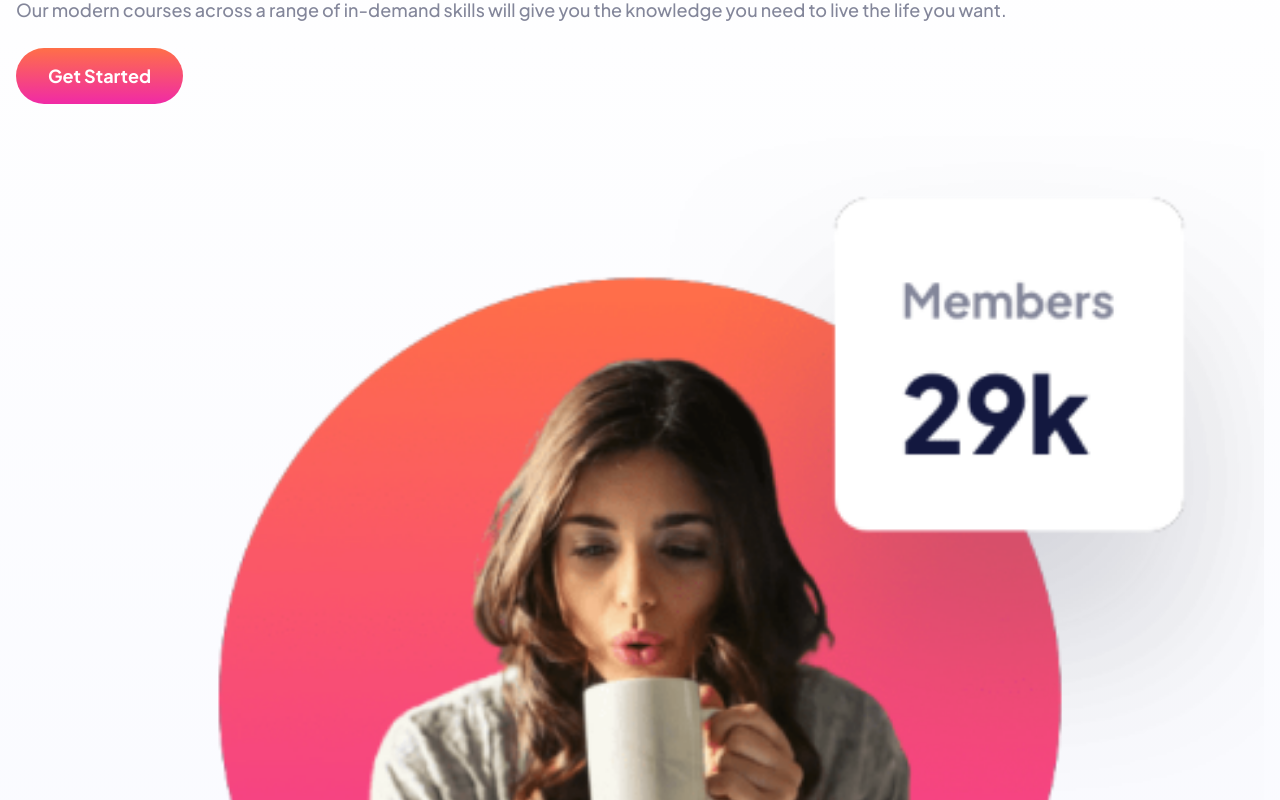
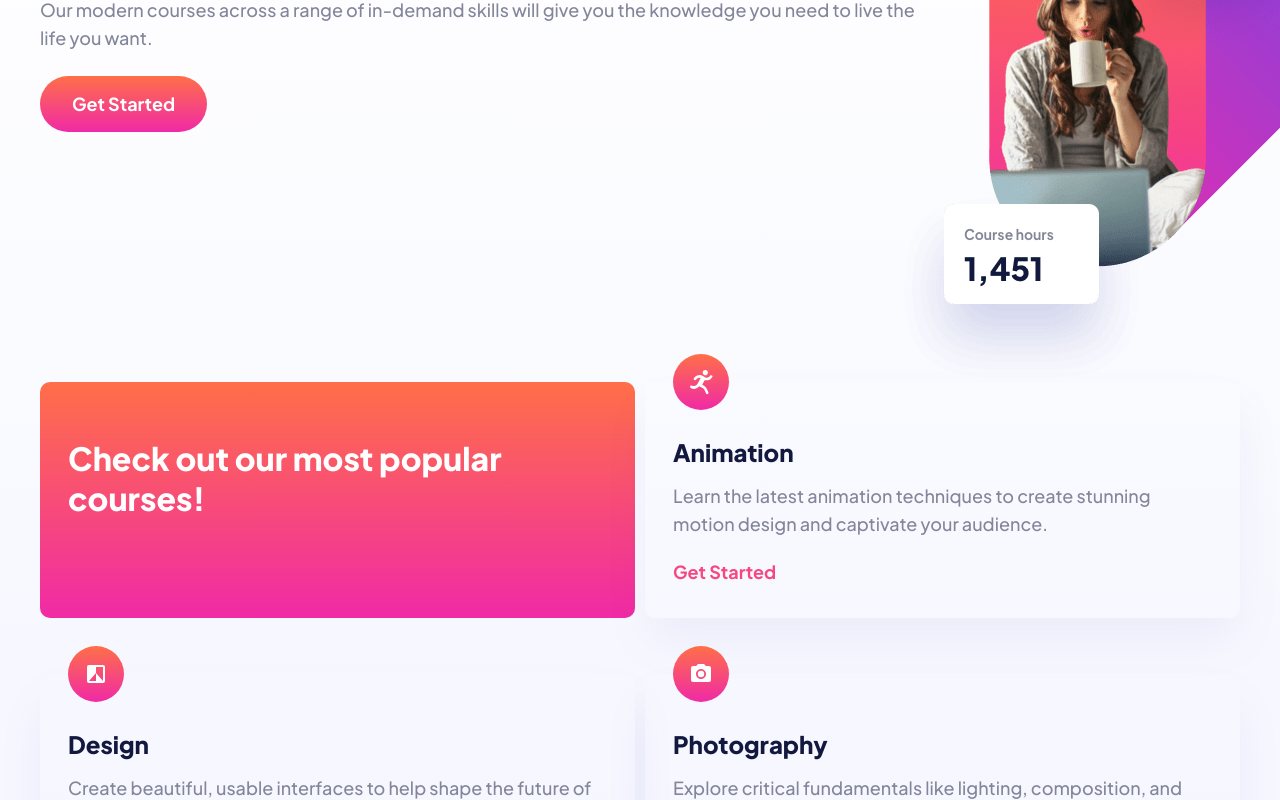
Before and after one commit to ryanbradley-webdev/skilled-e-learning-landing-page, a React (Vite) app: page / in a window 1280 px wide. Shown: the part 200-1000 px from the top of the page. Built offline with nearby package versions, Linux system fonts and the light colour scheme.

Commit message:
Update app styling for tablet.

```diff
--- a/src/App.css
+++ b/src/App.css
@@ -1,8 +1,18 @@
 #root {
-    background: linear-gradient(to bottom, var(--clr-white), #F0F2FF);
+  position: relative;
+  overflow-x: hidden;
+  background: linear-gradient(to bottom, var(--clr-white), #F0F2FF);
 }
 
 header,
 main {
-    padding-inline: 16px;
+  width: 100%;
+  padding-inline: 16px;
 }
+
+@media screen and (min-width: 500px) {
+  header,
+  main {
+    padding-inline: 40px;
+  }
+}
--- a/src/components/courseCard/courseCard.module.css
+++ b/src/components/courseCard/courseCard.module.css
@@ -10,6 +10,12 @@
 
 .card img {
   margin-top: -28px;
+}
+
+@media screen and (min-width: 500px) {
+  .card img {
+    margin-bottom: 8px;
+  }
 }
 
 .card h4 {
--- a/src/components/courses/Courses.jsx
+++ b/src/components/courses/Courses.jsx
@@ -5,6 +5,10 @@ import styles from './courses.module.css'
 export default function Courses() {
   return (
     <section>
+
+      <div
+          className={styles.card_grid}
+      >
 
         <div
           className={styles.heading}
@@ -15,10 +19,6 @@ export default function Courses() {
           </h3>
 
         </div>
-
-            <div
-                className={styles.card_grid}
-            >
 
         {COURSE_DATA.map(data => (
           <CourseCard
--- a/src/components/courses/courses.module.css
+++ b/src/components/courses/courses.module.css
@@ -9,5 +9,17 @@
 .card_grid {
   display: grid;
   row-gap: 40px;
-    margin-block: 40px
+  margin-block: 40px;
 }
+
+@media screen and (min-width: 500px) {
+  .heading {
+    padding-top: 56px;
+  }
+
+  .card_grid {
+    grid-template-columns: repeat(2, 1fr);
+    row-gap: 56px;
+    column-gap: 10px;
+  }
+}
--- a/src/components/hero/Hero.jsx
+++ b/src/components/hero/Hero.jsx
@@ -1,7 +1,10 @@
+import { useMediaQuery } from '../../hooks/useMediaQuery'
 import Button from '../button/Button'
 import styles from './hero.module.css'
 
 export default function Hero() {
+  const matches = useMediaQuery('(max-width: 500px)')
+
   return (
     <section
       className={styles.hero}
@@ -31,7 +34,7 @@ export default function Hero() {
         className={styles.img_container}
       >
 
-                <img src="/image-hero-mobile.png" alt="" />
+        <img src={`/image-hero-${matches ? 'mobile' : 'tablet'}.png`} alt="" />
 
       </div>
 
--- a/src/components/hero/hero.module.css
+++ b/src/components/hero/hero.module.css
@@ -1,5 +1,12 @@
 .hero {
   padding-top: 38px;
+}
+
+@media screen and (min-width: 500px) {
+  .hero {
+    display: grid;
+    grid-template-columns: 1fr 310px;
+  }
 }
 
 .heading {
@@ -10,7 +17,20 @@
   margin-bottom: 28px;
 }
 
+@media screen and (max-width: 500px) {
   .img_container img {
     width: 100%;
     height: auto;
   }
+}
+
+@media screen and (min-width: 501px) {
+  .img_container {
+    display: flex;
+    align-items: flex-end;
+    height: 490px;
+    margin-left: -40px;
+    margin-right: -40px;
+    margin-bottom: -50px;
+  }
+}
--- /dev/null
+++ b/src/hooks/useMediaQuery.js
@@ -0,0 +1,17 @@
+import { useState, useEffect } from 'react'
+
+export const useMediaQuery = (query) => {
+  const [matches, setMatches] = useState(window.matchMedia(query).matches)
+
+  useEffect(() => {
+    const listener = () => {
+      setMatches(window.matchMedia(query).matches)
+    }
+
+    window.addEventListener('resize', listener)
+
+    return () => window.removeEventListener('resize', listener)
+  }, [query])
+
+  return matches
+}
```
Also changed, not shown: public/image-hero-tablet.png (added), src/index.css (line endings or trailing spaces). Lines whose indentation alone changed are shown as unchanged.
